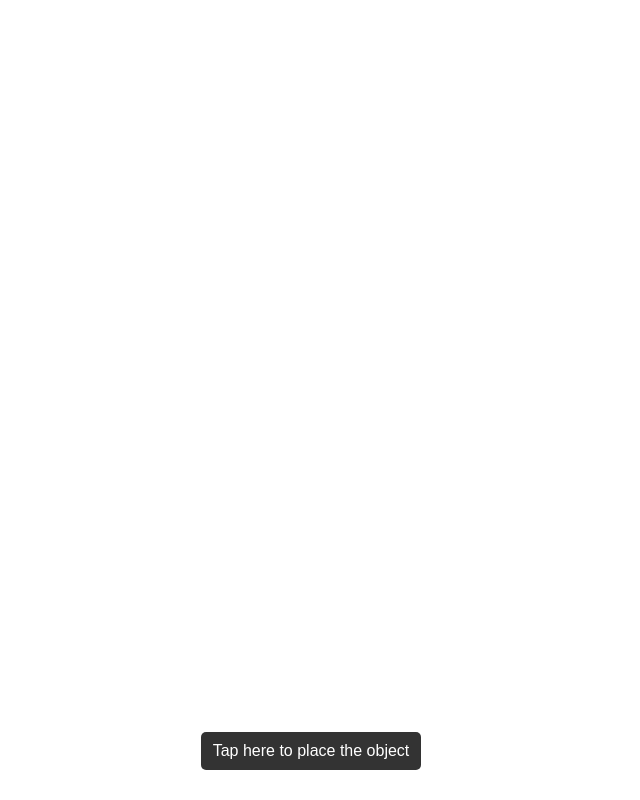
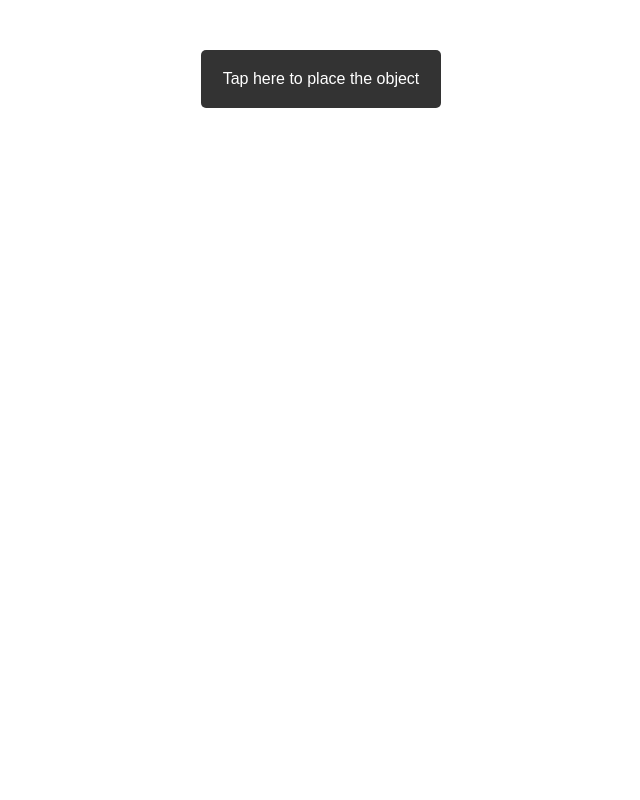
Before and after one commit to unendlichemoeglichkeiten/unendlichmoeglichkeiten.github.io, a plain HTML site: page index.html in a window 1280 px wide. Shown: the whole page, without its empty margins (339-979 px from the left). Drawn offline with Linux system fonts and the light colour scheme.

Commit message:
place button to top

```diff
--- a/index.html
+++ b/index.html
@@ -18,7 +18,7 @@
 
       #zappar-placement-ui {
           position: absolute;
-          bottom: 30px;
+          top: 50px;
           width: 200px;
           left: calc(50% - 100px);
 
@@ -26,7 +26,7 @@
           color: white;
           text-align: center;
           font-family: sans-serif;
-          padding: 10px;
+          padding: 20px;
           border-radius: 5px;
           cursor: pointer;
       }
```
